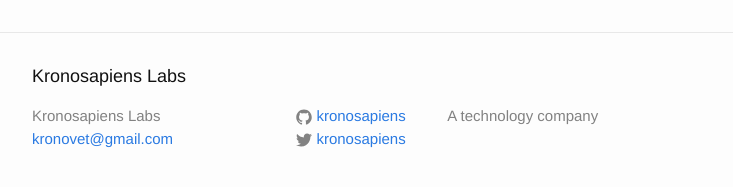
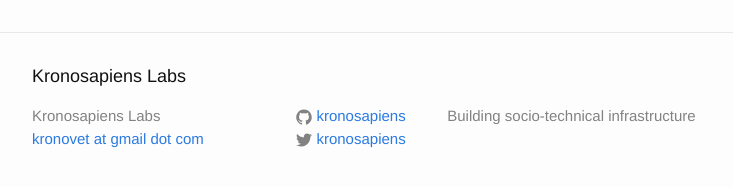
Before and after one commit to kronosapiens/kronosapiens.github.io, a Jekyll site: the page built from index.html, in a window 1280 px wide and 900 px high, scrolled down 5010 px. Shown: the part 690-877 px from the top of the window, without its empty margins (238-971 px from the left). Built offline with Jekyll 4.4.1, drawn with Linux system fonts in a browser that asks for light colours.

Commit message:
fix: update about

```diff
--- a/_config.yml
+++ b/_config.yml
@@ -1,8 +1,8 @@
 # Site settings
 
 title: Kronosapiens Labs
-email: kronovet@gmail.com
-description: A technology company
+email: kronovet at gmail dot com
+description: Building socio-technical infrastructure
 baseurl: "" # the subpath of your site, e.g. /blog/
 url: "http://kronosapiens.github.io" # the base hostname & protocol for your site
 twitter_username: kronosapiens
```
